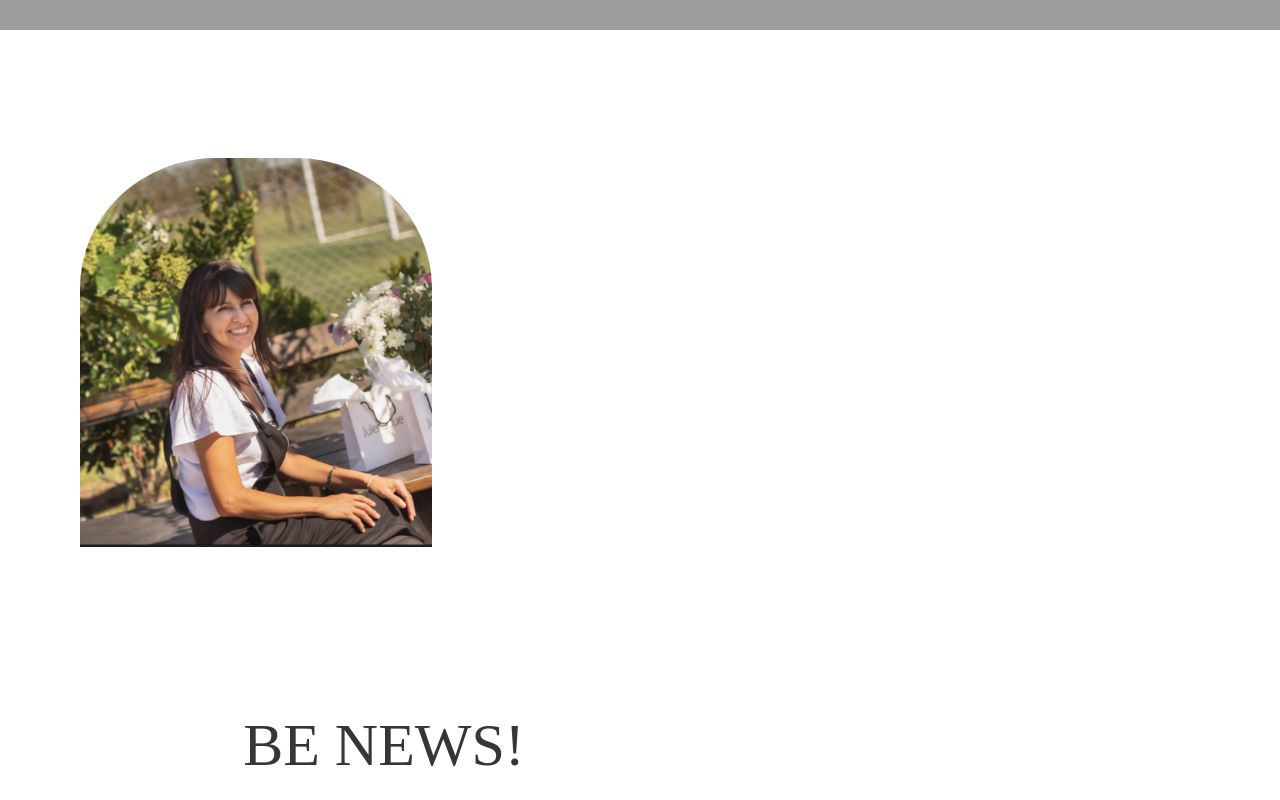
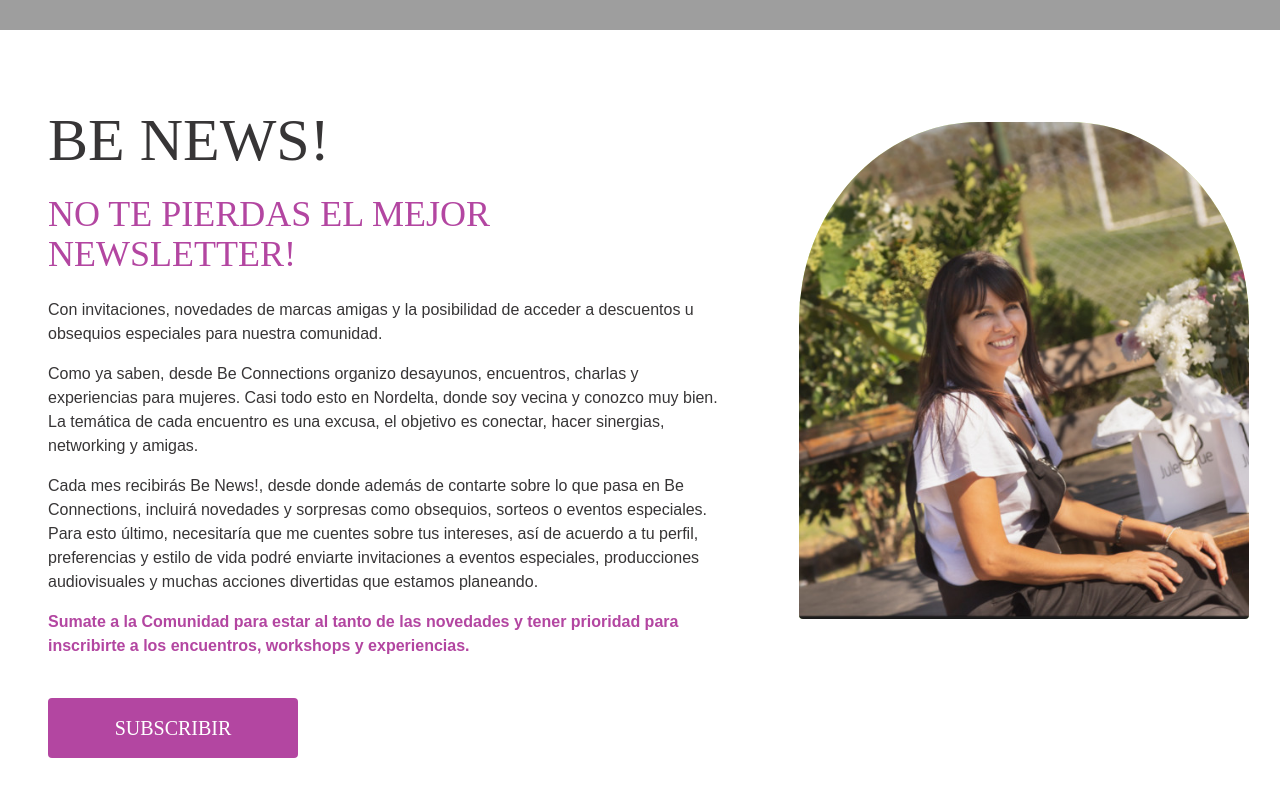
Before and after one commit to JuanPanizzi/Be-connection, a React (Vite) app: page /#/newsletter in a window 1280 px wide. Shown: the part 320-1120 px from the top of the page. Built offline with nearby package versions, Linux system fonts and the light colour scheme; grey boxes are pictures that could not be loaded.

Commit message:
responsive NewsLetterInfo

```diff
--- a/src/componentes/NewsLetter/NewsLetterInfo.tsx
+++ b/src/componentes/NewsLetter/NewsLetterInfo.tsx
@@ -5,24 +5,24 @@ import { Button } from '../shared/Button'
 export const NewsLetterInfo = () => {
   return (
     <>
-<article className='flex flex-col-reverse'>
-    <div className='lg:w-[60%] px-1 lg:py-10 lg:px-12 '>
+<article className='flex flex-col-reverse lg:flex-row lg:pt-10'>
+    <div className='lg:w-[60%] px-1 sm:px-5 lg:py-10 lg:px-12  md:w-4/5 md:mx-auto '>
 
-          <h1 className='text-2xl sm:text-3xl lg:text-6xl text-center'>BE NEWS!</h1>
-          <h2 className='text-xl sm:text-2xl lg:text-4xl md:py-6 text-purple1 text-center'>NO TE PIERDAS EL MEJOR NEWSLETTER!</h2>
-          <p className='text-base md:text-lg montserrat text-center'>
+          <h1 className='text-2xl sm:text-3xl lg:text-6xl text-center lg:text-left'>BE NEWS!</h1>
+          <h2 className='text-xl sm:text-2xl lg:text-4xl md:py-6 text-purple1 text-center lg:text-left'>NO TE PIERDAS EL MEJOR NEWSLETTER!</h2>
+          <p className='text-base md:text-base montserrat text-center lg:text-left'>
           Con invitaciones, novedades de marcas amigas y la posibilidad de acceder a descuentos u obsequios especiales para nuestra comunidad.
           </p>
-          <p className='text-base md:text-lg montserrat my-4 text-center'>Como ya saben, desde Be Connections organizo desayunos, encuentros, charlas y experiencias para mujeres. Casi todo esto en Nordelta, donde soy vecina y conozco muy bien. La temática de cada encuentro es una excusa, el objetivo es conectar, hacer sinergias, networking y amigas.</p>
-          <p className='text-base md:text-lg montserrat text-center'>Cada mes recibirás Be News!, desde donde además de contarte sobre lo que pasa en Be Connections, incluirá novedades y sorpresas como obsequios, sorteos o eventos especiales. Para esto último, necesitaría que me cuentes sobre tus intereses, así de acuerdo a tu perfil, preferencias y estilo de vida podré enviarte invitaciones a eventos especiales, producciones audiovisuales y muchas acciones divertidas que estamos planeando.</p>
-          <p  className='text-base md:text-base montserrat font-semibold text-purple1 mt-8 text-center'>Sumate a la Comunidad para estar al tanto de las novedades y tener prioridad para inscribirte a los encuentros, workshops y experiencias. </p>
-          <div className='flex justify-center  pb-10'>
+          <p className='text-base md:text-base montserrat my-4 text-center lg:text-left'>Como ya saben, desde Be Connections organizo desayunos, encuentros, charlas y experiencias para mujeres. Casi todo esto en Nordelta, donde soy vecina y conozco muy bien. La temática de cada encuentro es una excusa, el objetivo es conectar, hacer sinergias, networking y amigas.</p>
+          <p className='text-base md:text-base montserrat text-center lg:text-left'>Cada mes recibirás Be News!, desde donde además de contarte sobre lo que pasa en Be Connections, incluirá novedades y sorpresas como obsequios, sorteos o eventos especiales. Para esto último, necesitaría que me cuentes sobre tus intereses, así de acuerdo a tu perfil, preferencias y estilo de vida podré enviarte invitaciones a eventos especiales, producciones audiovisuales y muchas acciones divertidas que estamos planeando.</p>
+          <p  className='text-base md:text-base montserrat font-semibold text-purple1 mt-8 lg:mt-4 text-center lg:text-left'>Sumate a la Comunidad para estar al tanto de las novedades y tener prioridad para inscribirte a los encuentros, workshops y experiencias. </p>
+          <div className='flex justify-center  pb-10 lg:justify-start'>
 
         <Button text='SUBSCRIBIR' className='p-3 md:p-4 mt-10 text-xs md:text-base lg:text-xl lg:w-[250px]  '  />
           </div>
     </div>
-    <div className='  lg:w-[40%] mt-10 sm:mt-0'>
-        <img src={rose} alt="rose" className='max-w-[220px] sm:max-w-[250px] lg:max-w-[400px] px-6 py-5 lg:py-32 object-left mx-auto h-full object-contain rounded-t-[40%]'/>
+    <div className='  lg:w-[40%] mt-7 lg:mt-0 md:mt-4 py-3 '>
+        <img src={rose} alt="rose" className='max-w-[190px] md:max-w-[250px] lg:max-w-[450px]  lg:px-0  lg:py-0 object-left mx-auto  object-contain lg:object-fill rounded  rounded-t-[40%] lg:rounded-t-[40%] lg:mt-10 bg-lime-200' />
     </div>
 
         </article>
```
